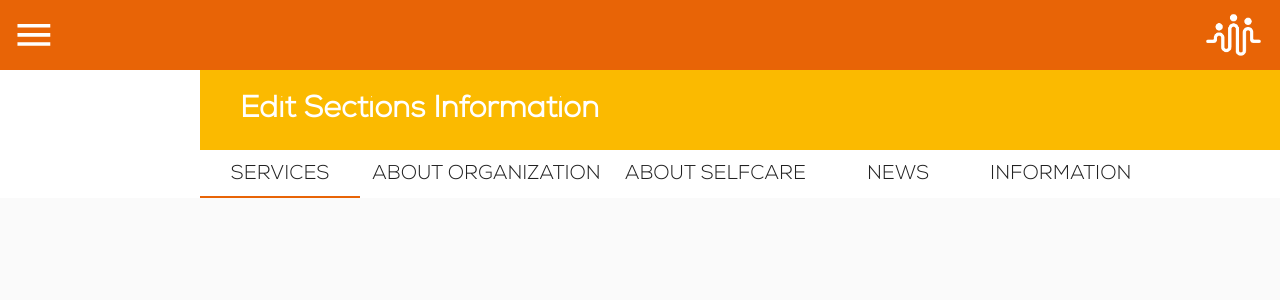
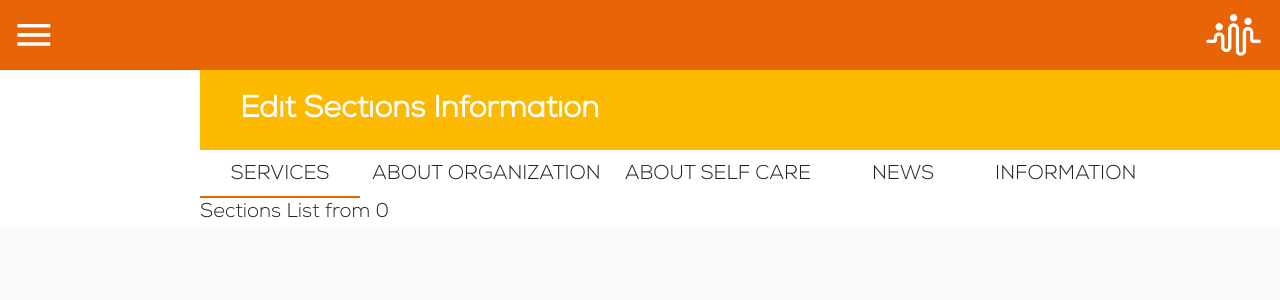
Before and after one commit to lukeperrin10/kcsc_admin, a React (Create React App) app: page /sections in a window 1280 px wide. Shown: the top 300 px of the page. Built offline with nearby package versions, Linux system fonts and the light colour scheme; no server answers; what j-tockauth would draw is missing.

Commit message:
adds SectionsList component to view

```diff
--- /dev/null
+++ b/src/components/SectionsDashboard/SectionsList.jsx
@@ -0,0 +1,11 @@
+import React from 'react'
+
+const SectionsList = ({route}) => {
+  return (
+    <div>
+      {`Sections List from ${route}`}
+    </div>
+  )
+}
+
+export default SectionsList
--- a/src/views/SectionsDashboard.jsx
+++ b/src/views/SectionsDashboard.jsx
@@ -2,6 +2,7 @@ import React, { useEffect, useState } from 'react'
 import { useSelector } from 'react-redux'
 import { Typography, Divider, Box, AppBar, Tabs, Tab } from '@material-ui/core'
 import useCommonStyles from '../theme/useCommonStyles'
+import SectionsList from '../components/SectionsDashboard/SectionsList'
 // import appData from '../data/app_data.json'
 import FooterForm from '../components/GeneralDashboard/FooterForm'
 import NavigationForm from '../components/GeneralDashboard/NavigationForm'
@@ -15,10 +16,11 @@ const SectionsDashboard = () => {
 
   const handleChange = (event, newValue) => {
     setValue(newValue)
+    debugger
   }
 
-  const sectionNavigation = (
-    <Box>
+  return (
+    <Box className={commonClasses.viewContainer}>
       <Box className={commonClasses.dashboardHeader}>
         <Typography
           data-cy='dashboard-header'
@@ -34,14 +36,15 @@ const SectionsDashboard = () => {
         textColor='secondary.contrastText'>
         <Tab label='Services' />
         <Tab label='About organization' />
-        <Tab label='About SelfCare' />
+        <Tab label='About Self Care' />
         <Tab label='News' />
         <Tab label='Information' />
       </Tabs>
+      <Box>
+        <SectionsList route={value} />
+      </Box>
     </Box>
   )
-
-  return <Box className={commonClasses.viewContainer}>{sectionNavigation}</Box>
 }
 
 export default SectionsDashboard
```
